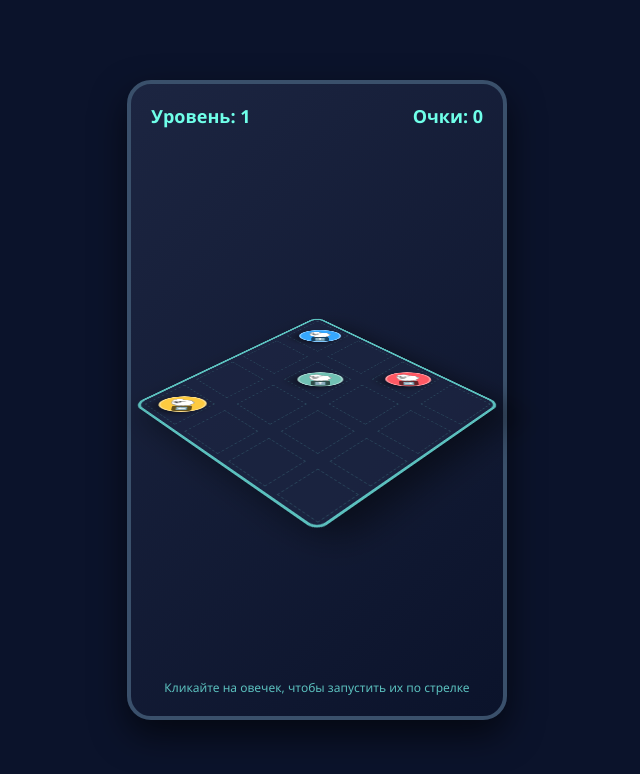
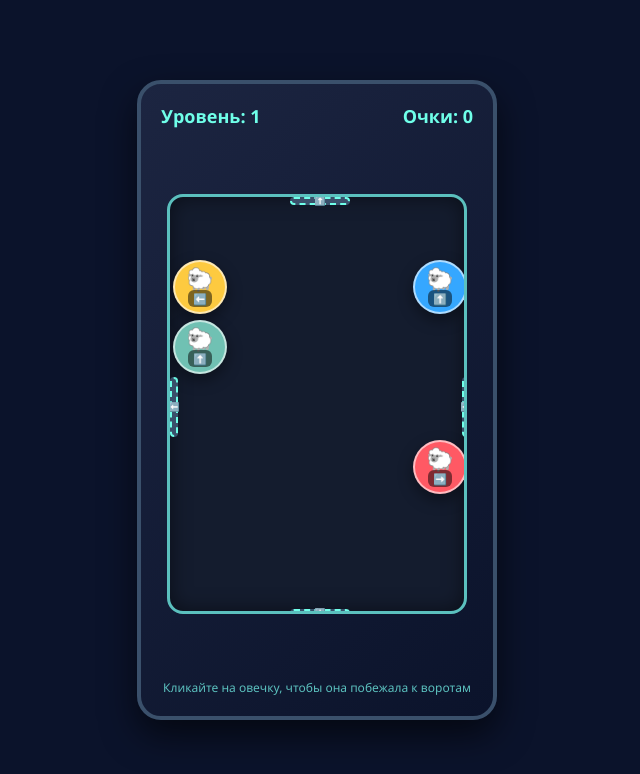
Before and after one commit to ff3f1/sheep, a plain HTML site: page index.html in a window 1280 px wide. Both pictures are taken after a click on the button "ИГРАТЬ". Shown: the whole page, without its empty margins (323-963 px from the left). Drawn offline with Linux system fonts and the light colour scheme.

Commit message:
Update index.html

```diff
--- a/index.html
+++ b/index.html
@@ -3,7 +3,7 @@
 <head>
     <meta charset="UTF-8">
     <meta name="viewport" content="width=device-width, initial-scale=1.0, maximum-scale=1.0, user-scalable=no">
-    <title>Sheep Jam 3D Isometric</title>
+    <title>Sheep Jam Pro</title>
     <link rel="manifest" href="./manifest.json">
     <style>
         * {
@@ -26,7 +26,7 @@
         }
         #game-container {
             position: relative;
-            width: 380px;
+            width: 360px;
             height: 640px;
             background: linear-gradient(135deg, #1c2541, #0b132b);
             border-radius: 24px;
@@ -58,7 +58,7 @@
             pointer-events: none;
         }
         h1 {
-            font-size: 30px;
+            font-size: 32px;
             margin-bottom: 10px;
             color: #6fffe9;
             text-shadow: 0 0 10px rgba(111,255,233,0.5);
@@ -69,7 +69,7 @@
             margin-bottom: 30px;
             text-align: center;
             padding: 0 20px;
-            font-size: 15px;
+            font-size: 16px;
         }
         .btn {
             background: #5bc0be;
@@ -96,61 +96,60 @@
             font-weight: bold;
             color: #6fffe9;
         }
-        #isometric-board {
+        #grid {
             position: relative;
-            width: 330px;
-            height: 380px;
-            perspective: 800px;
-            margin-top: 20px;
+            width: 300px;
+            height: 420px;
+            background: #141c2e;
+            border-radius: 16px;
+            overflow: hidden;
+            border: 3px solid #5bc0be;
+            box-shadow: inset 0 0 20px rgba(0,0,0,0.5);
         }
-        /* Изометрическая сцена */
-        .isometric-plane {
+        .sheep {
             position: absolute;
-            width: 260px;
-            height: 260px;
-            left: 35px;
-            top: 50px;
-            transform: rotateX(55deg) rotateZ(-45deg);
-            transform-style: preserve-style;
-            background: rgba(28, 37, 65, 0.8);
-            border: 3px solid #5bc0be;
-            border-radius: 12px;
-            box-shadow: 0 20px 40px rgba(0,0,0,0.5);
-        }
-        /* Элементы в изометрии */
-        .iso-tile {
-            position: absolute;
-            width: 50px;
-            height: 50px;
-            border: 1px dashed rgba(91, 192, 190, 0.2);
-        }
-        .iso-sheep {
-            position: absolute;
-            width: 48px;
-            height: 48px;
+            width: 54px;
+            height: 54px;
             border-radius: 50%;
             display: flex;
             flex-direction: column;
             align-items: center;
             justify-content: center;
             cursor: pointer;
+            box-shadow: 0 6px 15px rgba(0,0,0,0.4);
+            transition: transform 0.2s;
+            z-index: 5;
+            border: 2px solid rgba(255,255,255,0.6);
+        }
+        .sheep span {
             font-size: 22px;
-            box-shadow: -5px 5px 15px rgba(0,0,0,0.5);
-            transform: rotateZ(45deg) rotateX(-55deg); /* Компенсация поворота плоскости для лица игроку */
-            transition: transform 0.25s cubic-bezier(0.175, 0.885, 0.32, 1.275);
-            z-index: 5;
-            border: 2px solid rgba(255,255,255,0.4);
+            line-height: 1;
         }
-        .iso-sheep:active {
-            transform: rotateZ(45deg) rotateX(-55deg) scale(0.85);
+        .arrow {
+            font-size: 11px;
+            font-weight: bold;
+            background: rgba(0,0,0,0.5);
+            padding: 1px 5px;
+            border-radius: 6px;
+            margin-top: 1px;
         }
-        .dir-arrow {
-            font-size: 10px;
-            font-weight: bold;
-            background: rgba(0,0,0,0.6);
-            padding: 1px 4px;
-            border-radius: 4px;
-            margin-top: -4px;
+        .exit-gate {
+            position: absolute;
+            background: #3a506b;
+            border: 2px dashed #6fffe9;
+            display: flex;
+            align-items: center;
+            justify-content: center;
+            font-size: 14px;
+            z-index: 2;
+            border-radius: 6px;
+        }
+        @keyframes bounce-shake {
+            0%, 100% { transform: scale(1); }
+            50% { transform: scale(1.12) rotate(3deg); }
+        }
+        .shake {
+            animation: bounce-shake 0.3s ease-in-out;
         }
     </style>
 </head>
@@ -159,15 +158,15 @@
     <div id="game-container">
         <!-- Стартовое меню -->
         <div id="menu-screen" class="screen">
-            <h1>Sheep Jam 3D</h1>
-            <p>Изометрическая головоломка! Выводите овечек в 4 направлениях.</p>
+            <h1>Sheep Jam</h1>
+            <p>Увлекательная головоломка с овечками! Выводите их в свободные ворота.</p>
             <button class="btn" onclick="startGame()">ИГРАТЬ</button>
         </div>
 
         <!-- Экран победы -->
         <div id="win-screen" class="screen hidden">
             <h1>Уровень пройден! 🎉</h1>
-            <p>Превосходно! Пробка полностью разобрана.</p>
+            <p>Великолепно! Все овечки на свободе.</p>
             <button class="btn" onclick="nextLevel()">ДАЛЕЕ</button>
         </div>
 
@@ -177,34 +176,33 @@
             <span id="score-indicator">Очки: 0</span>
         </div>
 
-        <!-- Игровая изометрическая зона -->
-        <div id="isometric-board">
-            <div class="isometric-plane" id="plane"></div>
-        </div>
+        <!-- Игровое поле -->
+        <div id="grid"></div>
 
         <div style="font-size: 12px; color: #5bc0be; text-align: center;">
-            Кликайте на овечек, чтобы запустить их по стрелке
+            Кликайте на овечку, чтобы она побежала к воротам
         </div>
     </div>
 
     <script>
-        const GRID_SIZE = 4; // 4x4 сетка
-        const STEP_PX = 65;  // Шаг в пикселях для изометрии
+        const COLS = 5;
+        const ROWS = 7;
+        const CELL = 60; // 300 / 5
 
         let currentLevel = 1;
         let score = 0;
         let sheepList = [];
         let isAnimating = false;
 
-        // 4 направления движения
+        // 4 направления выходов по периметру
         const directions = [
-            { dx: 0, dy: -1, symbol: '⬆️', name: 'up' },
-            { dx: 0, dy: 1,  symbol: '⬇️', name: 'down' },
-            { dx: -1, dy: 0, symbol: '⬅️', name: 'left' },
-            { dx: 1, dy: 0,  symbol: '➡️', name: 'right' }
+            { dx: 0, dy: -1, symbol: '⬆️', targetY: -1, gateX: 2, gateY: 0, w: 60, h: 8 }, // Верх
+            { dx: 0, dy: 1,  symbol: '⬇️', targetY: ROWS, gateX: 2, gateY: ROWS - 1, w: 60, h: 8 }, // Низ
+            { dx: -1, dy: 0, symbol: '⬅️', targetX: -1, gateX: 0, gateY: 3, w: 8, h: 60 }, // Лево
+            { dx: 1, dy: 0,  symbol: '➡️', targetX: COLS, gateX: COLS - 1, gateY: 3, w: 8, h: 60 }  // Право
         ];
 
-        const sheepColors = ['#ff5964', '#35a7ff', '#fdca40', '#70c1b3', '#b5179e'];
+        const colors = ['#ff5964', '#35a7ff', '#fdca40', '#70c1b3', '#b5179e'];
 
         function startGame() {
             document.getElementById('menu-screen').classList.add('hidden');
@@ -218,41 +216,40 @@
         }
 
         function initLevel() {
-            const plane = document.getElementById('plane');
-            plane.innerHTML = '';
+            const grid = document.getElementById('grid');
+            grid.innerHTML = '';
             sheepList = [];
             isAnimating = false;
 
             document.getElementById('level-indicator').innerText = `Уровень: ${currentLevel}`;
 
-            // Генерация сетки подложки
-            for (let x = 0; x < GRID_SIZE; x++) {
-                for (let y = 0; y < GRID_SIZE; y++) {
-                    const tile = document.createElement('div');
-                    tile.className = 'iso-tile';
-                    tile.style.left = (x * STEP_PX + 5) + 'px';
-                    tile.style.top = (y * STEP_PX + 5) + 'px';
-                    plane.appendChild(tile);
-                }
-            }
+            // Рисуем ворота выхода
+            directions.forEach(d => {
+                const gate = document.createElement('div');
+                gate.className = 'exit-gate';
+                gate.style.width = d.w + 'px';
+                gate.style.height = d.h + 'px';
+                gate.style.left = (d.gateX * CELL + (d.w === 8 ? (d.dx > 0 ? CELL - 8 : 0) : 0)) + 'px';
+                gate.style.top = (d.gateY * CELL + (d.h === 8 ? (d.dy > 0 ? CELL - 8 : 0) : 0)) + 'px';
+                gate.innerHTML = `<span style="font-size:9px;">${d.symbol}</span>`;
+                grid.appendChild(gate);
+            });
 
-            // Создаем овечек (от 4 до 8 штук в зависимости от уровня)
-            let count = Math.min(3 + currentLevel, 12);
+            // Генерация овечек (от 4 до 9 штук)
+            let count = Math.min(3 + currentLevel, 10);
             let positions = [];
 
             for (let i = 0; i < count; i++) {
                 let rx, ry;
                 let attempts = 0;
                 do {
-                    rx = Math.floor(Math.random() * GRID_SIZE);
-                    ry = Math.floor(Math.random() * GRID_SIZE);
+                    rx = Math.floor(Math.random() * COLS);
+                    ry = Math.floor(Math.random() * (ROWS - 2)) + 1;
                     attempts++;
                 } while (positions.some(p => p.x === rx && p.y === ry) && attempts < 50);
 
                 if (attempts < 50) {
                     positions.push({x: rx, y: ry});
-
-                    // Выбираем случайное направление для овечки
                     let dir = directions[Math.floor(Math.random() * directions.length)];
 
                     let sheep = {
@@ -260,7 +257,7 @@
                         x: rx,
                         y: ry,
                         dir: dir,
-                        color: sheepColors[i % sheepColors.length]
+                        color: colors[i % colors.length]
                     };
                     sheepList.push(sheep);
                     renderSheep(sheep);
@@ -269,28 +266,28 @@
         }
 
         function renderSheep(sheep) {
-            const plane = document.getElementById('plane');
+            const grid = document.getElementById('grid');
             const el = document.createElement('div');
-            el.className = 'iso-sheep';
+            el.className = 'sheep';
             el.id = `sheep-${sheep.id}`;
             el.style.backgroundColor = sheep.color;
-            el.style.left = (sheep.x * STEP_PX + 8) + 'px';
-            el.style.top = (sheep.y * STEP_PX + 8) + 'px';
-            el.innerHTML = `<span>🐑</span><div class="dir-arrow">${sheep.dir.symbol}</div>`;
+            el.style.left = (sheep.x * CELL + 3) + 'px';
+            el.style.top = (sheep.y * CELL + 3) + 'px';
+            el.innerHTML = `<span>🐑</span><div class="arrow">${sheep.dir.symbol}</div>`;
 
             el.onclick = () => tryMove(sheep);
-            plane.appendChild(el);
+            grid.appendChild(el);
         }
 
         function tryMove(sheep) {
             if (isAnimating) return;
 
-            // Проверяем свободность пути в выбранном направлении до границ поля (-1 или GRID_SIZE)
+            // Проверяем путь в выбранном направлении до упора
             let pathClear = true;
             let cx = sheep.x + sheep.dir.dx;
             let cy = sheep.y + sheep.dir.dy;
 
-            while (cx >= 0 && cx < GRID_SIZE && cy >= 0 && cy < GRID_SIZE) {
+            while (cx >= 0 && cx < COLS && cy >= 0 && cy < ROWS) {
                 if (sheepList.some(s => s.id !== sheep.id && s.x === cx && s.y === cy)) {
                     pathClear = false;
                     break;
@@ -302,37 +299,32 @@
             const el = document.getElementById(`sheep-${sheep.id}`);
 
             if (!pathClear) {
-                // Анимация толчка (не может пройти)
-                el.style.transform = `rotateZ(45deg) rotateX(-55deg) scale(1.15)`;
-                setTimeout(() => {
-                    el.style.transform = `rotateZ(45deg) rotateX(-55deg) scale(1)`;
-                }, 200);
+                el.classList.add('shake');
+                setTimeout(() => el.classList.remove('shake'), 300);
                 return;
             }
 
-            // Успешный выход за границы сетки
+            // Успешный побег за границы
             isAnimating = true;
+            sheep.x += sheep.dir.dx * (COLS + 1);
+            sheep.y += sheep.dir.dy * (ROWS + 1);
 
-            // Вычисляем точку вылета за пределы плоскости
-            sheep.x += sheep.dir.dx * (GRID_SIZE + 1);
-            sheep.y += sheep.dir.dy * (GRID_SIZE + 1);
-
-            el.style.transition = 'left 0.35s ease-in, top 0.35s ease-in, opacity 0.35s ease-in';
-            el.style.left = (sheep.x * STEP_PX + 8) + 'px';
-            el.style.top = (sheep.y * STEP_PX + 8) + 'px';
+            el.style.transition = 'left 0.3s ease-in, top 0.3s ease-in, opacity 0.3s ease-in';
+            el.style.left = (sheep.x * CELL + 3) + 'px';
+            el.style.top = (sheep.y * CELL + 3) + 'px';
             el.style.opacity = '0';
 
             setTimeout(() => {
                 el.remove();
                 sheepList = sheepList.filter(s => s.id !== sheep.id);
-                score += 20;
+                score += 15;
                 document.getElementById('score-indicator').innerText = `Очки: ${score}`;
                 isAnimating = false;
 
                 if (sheepList.length === 0) {
                     document.getElementById('win-screen').classList.remove('hidden');
                 }
-            }, 350);
+            }, 300);
         }
     </script>
 </body>
```
